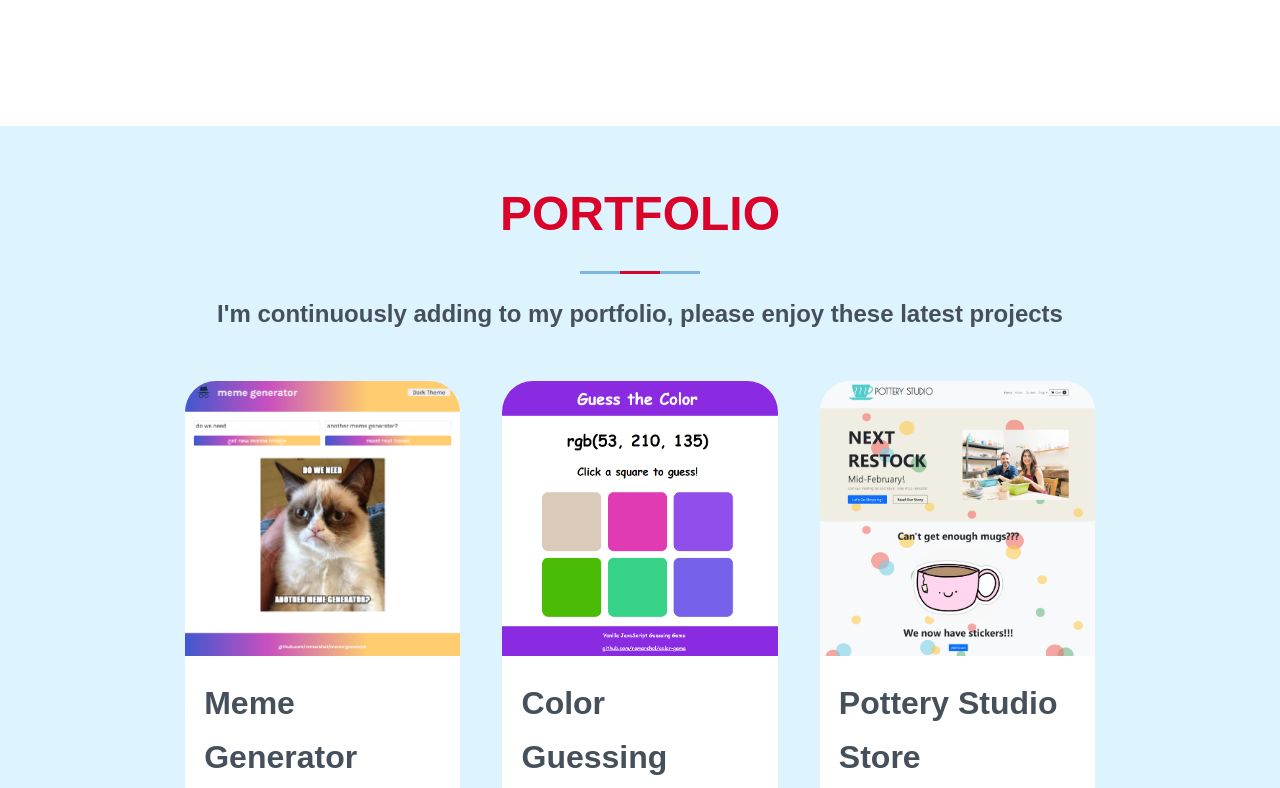
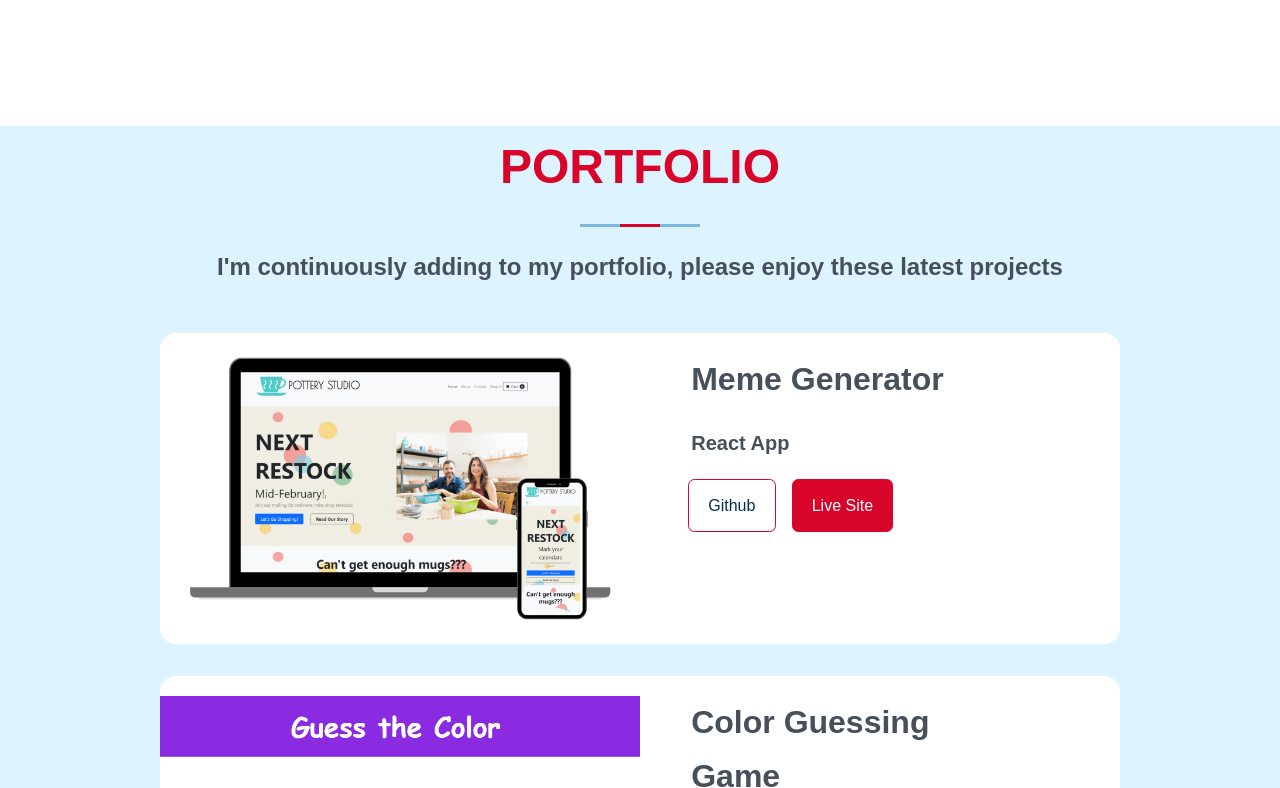
Before and after one commit to remarshal/marshal-rocks-react, a React (Create React App) app: page / in a window 1280 px wide. Shown: the part 4532-5320 px from the top of the page. Built offline with nearby package versions, Linux system fonts and the light colour scheme; a web font is replaced by a local one.

Commit message:
update portfolio and cards to single column

```diff
--- a/src/Components/card.css
+++ b/src/Components/card.css
@@ -1,34 +1,31 @@
 .cards {
     background: var(--color-white);
-    border: 1px solid var(--color-pale-varient);
-    border-radius: 2rem;
+    border-radius: 1rem;
     overflow: hidden;
     transition: var(transition);
-    height: 525px;
+    display: grid;
+    grid-template-columns: 50% 35%;
+    gap: 2rem;
+    /* height: 525px; */
 }
 
-.cards:hover {
-    border: 1px solid var(--color-primary);
-    border-radius: 2rem;
+.card--img:hover {
     transition: var(transition);
     overflow: hidden;
+    cursor: pointer;
+    /* background: var(--color-mid); */
 }
 
 .card--img {
     border-top-left-radius: 2rem;
     border-top-right-radius: 2rem;
+    margin: 20px 0px 20px 0px;
     /* padding: 1rem;
     margin: 0.5em; */
 }
 
-.card--img:hover {
-    background-image: linear-gradient(to right, rgba(255, 255, 255, 0.8), rgba(255, 255, 255, .2));
-
-}
-
 .cards h3 {
     margin: 1.2rem;
-    height: 100px;
 }
 
 .cards h5 {
@@ -42,8 +39,19 @@
 /* =============================== MEDIA QUERIES (MEDIUM DEVICES) =============================== */
 
 @media screen and (max-width: 1024px) {
+    .cards {
+        grid-template-columns: 50% 50%;
+    }
+}
+
+/* =============================== MEDIA QUERIES (SMALL DEVICES) =============================== */
+
+@media screen and (max-width: 600px) {
+    .cards {
+        grid-template-columns: 1fr;
+    }
+
     .card--info {
         text-align: center;
     }
-
 }
--- a/src/Components/portfolio.css
+++ b/src/Components/portfolio.css
@@ -1,22 +1,19 @@
 #portfolio {
     background: var(--color-pale-varient);
-    padding: 2rem;
 }
 
 .portfolio--container {
     display: grid;
-    grid-template-columns: repeat(3, 1fr);
-    gap: 2.5rem;
-    cursor: pointer;
-    position: relative;
-    background-size: cover;
+    grid-template-columns: 1fr;
+    gap: 2rem;
+    /* position: relative; */
+    /* background-size: cover; */
 }
 
 /* =============================== MEDIA QUERIES (MEDIUM DEVICES) =============================== */
 
 @media screen and (max-width: 1024px) {
     .portfolio--container {
-        grid-template-columns: 1fr 1fr;
         max-width: 80%;
         gap: 1.5rem;
     }
@@ -26,7 +23,6 @@
 
 @media screen and (max-width: 600px) {
     .portfolio--container {
-        grid-template-columns: 1fr;
         max-width: 60%;
         gap: 1rem;
     }
--- a/src/portfolio-data.js
+++ b/src/portfolio-data.js
@@ -5,7 +5,7 @@ export default [
         title: 'Meme Generator',
         type: 'React App',
         description: 'Single page app with connection an API for generating random images.  Created a form to capture user text to apply over images to generator a sharable meme.',
-        image: '../images/portfolio/portfolio-1.png',
+        image: '../images/portfolio/portfolio-pottery.png',
         github: 'https://github.com/remarshal/meme-generator',
         site: 'https://remarshal.github.io/meme-generator',
     },
```
Also changed, not shown: public/images/portfolio/portfolio-pottery.png (added).
